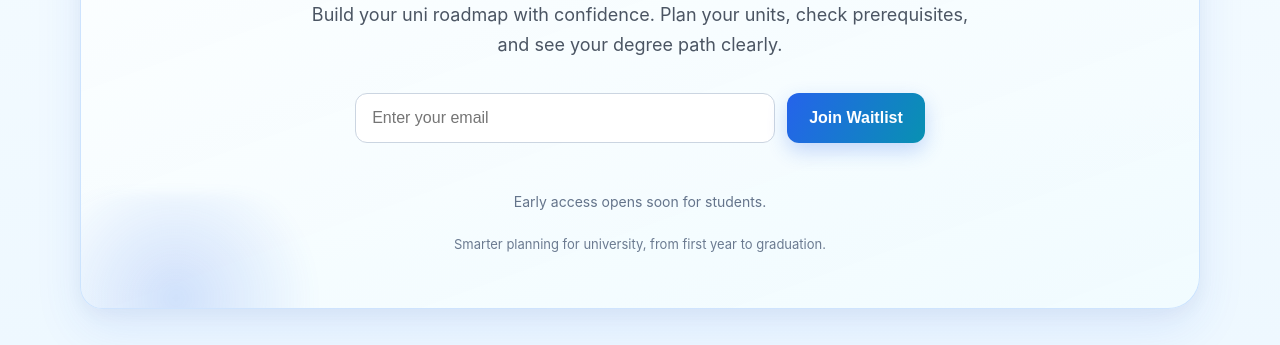
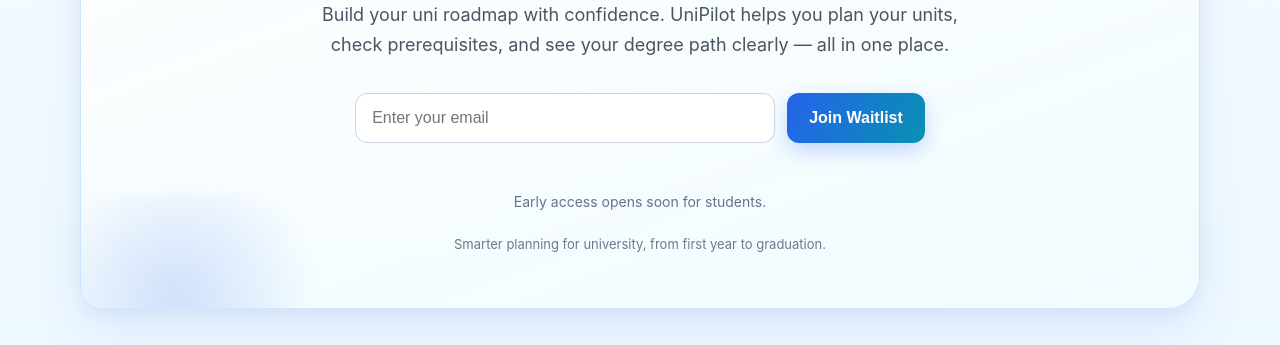
Before and after one commit to elijah-jones11/unipilot-landing-page, a plain HTML site: page index.html in a window 1280 px wide. Shown: the part 455-800 px from the top of the page. Drawn offline with Linux system fonts and the light colour scheme.

```diff
--- a/index.html
+++ b/index.html
@@ -250,7 +250,7 @@
       <p class="tagline">Enrolment without the chaos.</p>
 
       <p class="description">
-        Build your uni roadmap with confidence. Plan your units, check prerequisites, and see your degree path clearly.
+        Build your uni roadmap with confidence. UniPilot helps you plan your units, check prerequisites, and see your degree path clearly — all in one place.
       </p>
 
       <form id="waitlistForm">
```
